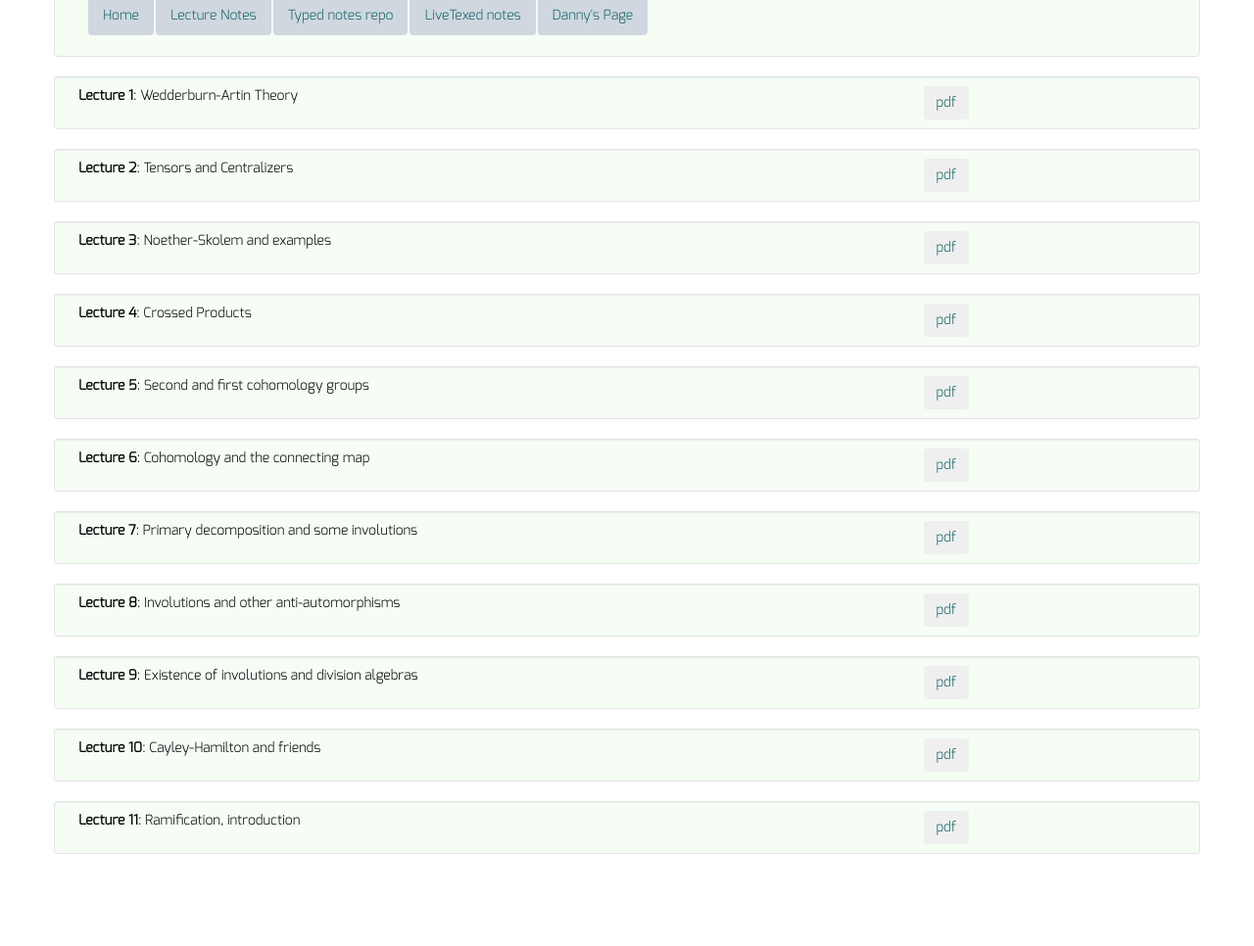
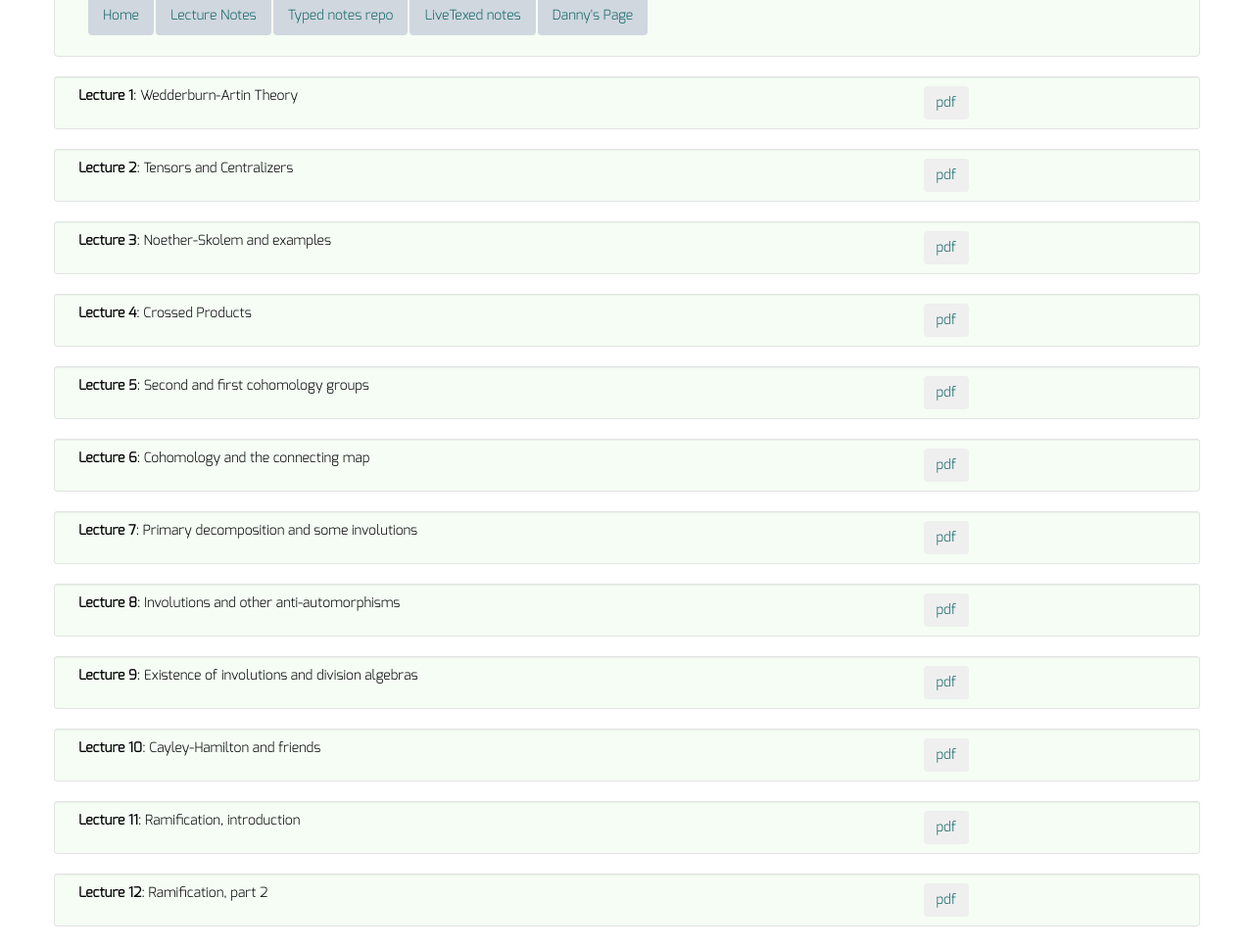
Before and after one commit to dkrashen/csa, a Jekyll site: the page built from lectures/index.html, in a window 1280 px wide, cut to the strip 204-1170 px from the top of the page. Shown: the whole strip at 98% size. Built offline with Jekyll 4.4.1, drawn with Linux system fonts in a browser that asks for light colours; before the commit the page ends 1096 px from its top, so only the background shows below that.

Commit message:
add lecture 12, pdf and yml

```diff
--- a/_data/lectures.yml
+++ b/_data/lectures.yml
@@ -31,3 +31,6 @@
 - title: "Lecture 11"
   filename: "lecture11.pdf"
   description: "Ramification, introduction"
+- title: "Lecture 12"
+  filename: "lecture12.pdf"
+  description: "Ramification, part 2"
```
Also changed, not shown: 1 other file.
